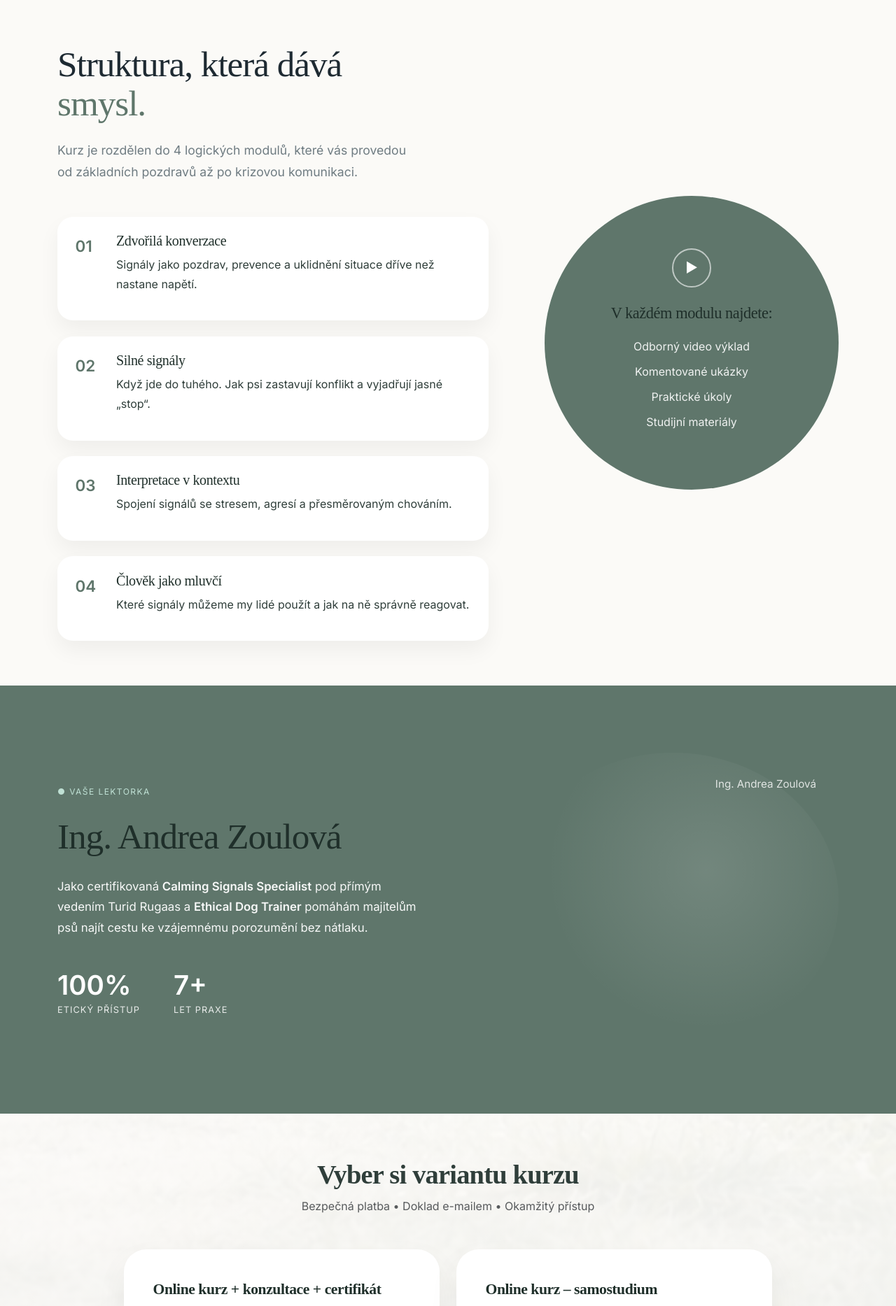
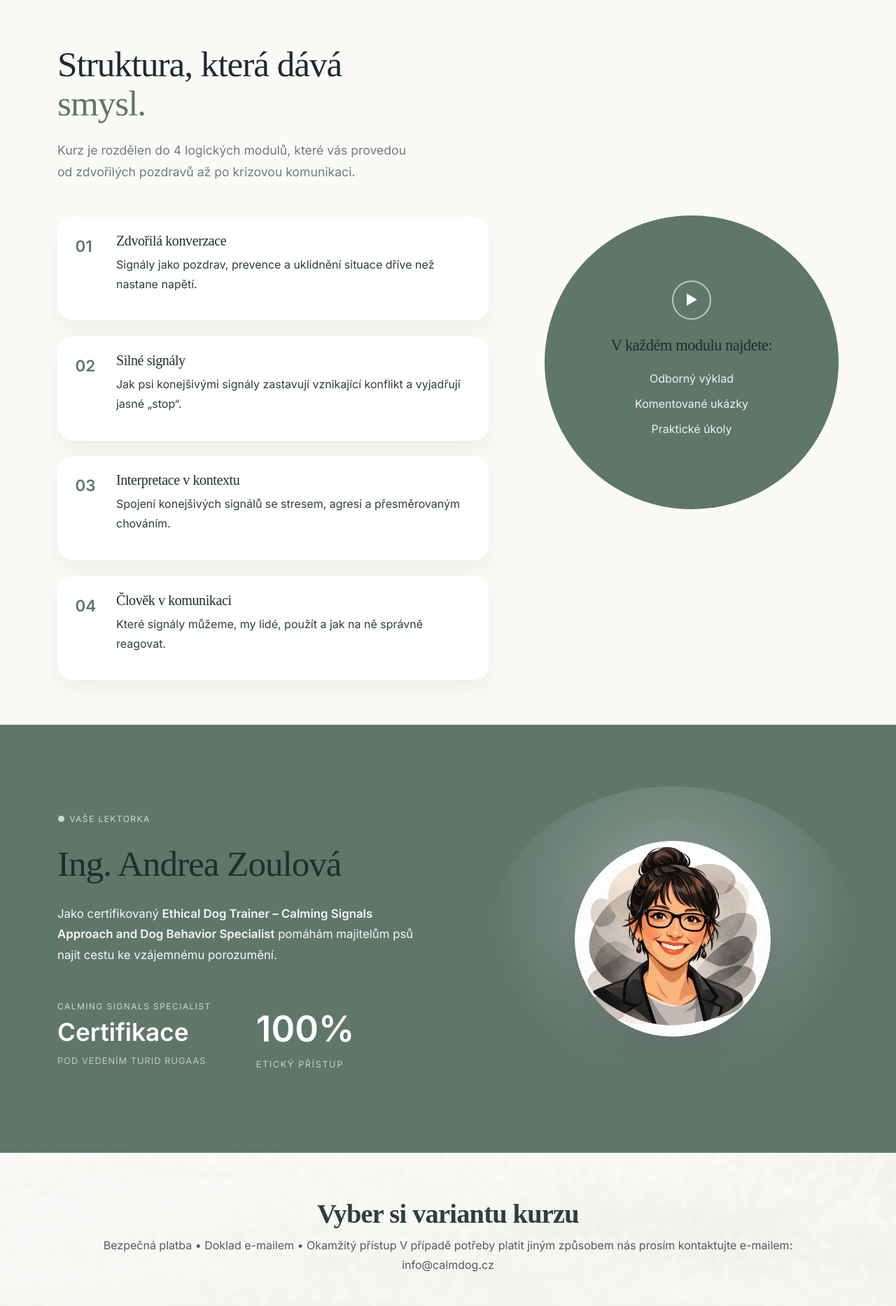
Before and after one commit to Denisathecatlady/online-course, a Django app: page / in a window 1280 px wide. Shown: the part 1840-3707 px from the top of the page at 70% size. Run offline with Django 5.2, Linux system fonts and the light colour scheme; data comes from the database, SQL or seed files in the repository; parts of the project's set-up code (start-up, migrations or seed data) failed here and were passed over.

Commit message:
visual_v_5

```diff
--- a/config/settings.py
+++ b/config/settings.py
@@ -27,6 +27,7 @@ ALLOWED_HOSTS = [
         "DJANGO_ALLOWED_HOSTS", "localhost,127.0.0.1"
     ).split(",")
     if h.strip()
+
 ]
 
 CSRF_TRUSTED_ORIGINS = [
--- a/courses/static/css/home.css
+++ b/courses/static/css/home.css
@@ -766,6 +766,181 @@
   opacity: 0.8;
 }
 
+/* doplnění vizuálu */
+.lecturer-stats {
+  display: flex;
+  gap: 4rem;
+  align-items: baseline;
+}
+
+.stat-text {
+  max-width: 280px;
+}
+
+.stat-text .stat-label {
+  display: block;
+  font-size: 0.75rem;
+  letter-spacing: 0.12em;
+  text-transform: uppercase;
+  opacity: 0.7;
+  margin-bottom: 0.4rem;
+}
+
+.stat-text .stat-value {
+  display: block;
+  font-size: 2.2rem;
+  font-weight: 600;
+  line-height: 1.1;
+  margin-bottom: 0.4rem;
+}
+
+.stat-text .stat-note {
+  font-size: 0.8rem;
+  letter-spacing: 0.08em;
+  text-transform: uppercase;
+  opacity: 0.6;
+}
+.stat-number {
+  position: relative;
+  top: 0.35rem;
+}
+
+
+.stat-number .stat-value {
+  display: block;
+  font-size: 3.2rem;
+  font-weight: 600;
+  line-height: 1;
+  margin-bottom: 0.6rem;
+}
+
+.stat-number .stat-label {
+  font-size: 0.75rem;
+  letter-spacing: 0.12em;
+  text-transform: uppercase;
+  opacity: 0.7;
+}
+.lecturer-stats {
+  display: flex;
+  gap: 4rem;
+  align-items: flex-end;
+}
+
+.stat-note,
+.stat-number .stat-label {
+  margin-bottom: 0;
+}
+
+.stat-note,
+.stat-number .stat-label {
+  font-size: 0.8rem;
+  line-height: 1.2;
+  letter-spacing: 0.12em;
+  text-transform: uppercase;
+  opacity: 0.65;
+  margin-top: 0.6rem;
+  margin-bottom: 0;
+}
+.lecturer-stats {
+  display: flex;
+  gap: 4rem;
+  align-items: flex-end;
+}
+
+.lecturer-visual {
+  position: relative;
+  display: flex;
+  flex-direction: column;
+  align-items: center;
+  justify-content: center;
+  gap: 1.6rem;
+}
+.lecturer-visual::before {
+  content: "";
+  position: absolute;
+  width: 520px;
+  height: 520px;
+  border-radius: 50%;
+  background: radial-gradient(
+    circle,
+    rgba(255,255,255,0.22) 0%,
+    rgba(255,255,255,0.12) 40%,
+    rgba(255,255,255,0.04) 65%,
+    transparent 70%
+  );
+  z-index: 0;
+}
+.lecturer-signature {
+  position: relative;
+  z-index: 1;
+  font-size: 0.85rem;
+  opacity: 0.75;
+  letter-spacing: 0.02em;
+}
+
+.lecturer-photo {
+  position: relative;
+  z-index: 1;
+  max-width: 320px;
+  width: 100%;
+  border-radius: 14px;
+  box-shadow: 0 28px 60px rgba(0, 0, 0, 0.18);
+}
+
+.lecturer-photo {
+  position: relative;
+  z-index: 1;
+  width: 280px;
+  aspect-ratio: 1 / 1;
+  object-fit: cover;
+  border-radius: 50%;
+  box-shadow: 0 24px 50px rgba(0, 0, 0, 0.18);
+}
+
+.lecturer-photo-wrap {
+  position: relative;
+  width: 280px;
+  height: 280px;
+  display: grid;
+  place-items: center;
+}
+
+.lecturer-photo-wrap::before {
+  content: "";
+  position: absolute;
+  inset: -40px;
+  border-radius: 50%;
+  background: radial-gradient(
+    circle,
+    rgba(255, 255, 255, 0.25) 0%,
+    rgba(255, 255, 255, 0.12) 35%,
+    rgba(255, 255, 255, 0.04) 60%,
+    rgba(255, 255, 255, 0) 70%
+  );
+  z-index: 0;
+}
+
+.lecturer-visual::before {
+  content: "";
+  position: absolute;
+  width: 520px;
+  height: 420px;
+  border-radius: 50%;
+  top: 48%;
+  left: 50%;
+  transform: translate(-50%, -50%);
+  background: radial-gradient(
+    ellipse at 50% 38%,
+    rgba(255,255,255,0.22) 0%,
+    rgba(255,255,255,0.12) 40%,
+    rgba(255,255,255,0.04) 62%,
+    transparent 72%
+  );
+  z-index: 0;
+}
+
+
+
 /* MOBILE */
 
 @media (max-width: 900px) {
--- a/courses/templates/courses/home.html
+++ b/courses/templates/courses/home.html
@@ -22,7 +22,7 @@
       <div class="hero-content">
 
         <span class="hero-badge">
-          ONLINE KURZ KONEJŠIVÝCH SIGNÁLŮ
+          ONLINE KURZ KONEJŠIVÉ SIGNÁLY V PRAXI
         </span>
 
         <h1 class="hero-title">
@@ -40,14 +40,14 @@
         </p>
 
         <ul class="hero-questions">
-          <li>Jaké funkce mají konejšivé signály a proč nejde o stres?</li>
+          <li>Jaké funkce mají konejšivé signály a proč nejde o signály stresu?</li>
           <li>Jak souvisí konejšivé signály a projevy agrese?</li>
           <li>Jak je využít v tréninku reaktivních a bázlivých psů?</li>
         </ul>
 
         <div class="hero-actions">
           <a href="#variants" class="btn-sage">
-            Chci začít studovat ↓
+            Koupit kurz ↓
           </a>
           <a href="{% url 'about' %}" class="btn-outline-sage">
             Více o kurzu →
@@ -58,22 +58,19 @@
 
       <!-- IMAGE -->
       <div class="hero-media">
-        <img
-          src="{% static 'img/hero-dog.jpg' %}"
-          alt="Klidný pes"
-        >
+        <img src="{% static 'img/hero-dog.jpg' %}" alt="Klidný pes">
 
         <div class="hero-quality">
-          <span class="icon">📜</span>
-          <div>
-            <small>GARANCE KVALITY</small><br>
-            <strong>Certifikace od Turid Rugaas</strong>
+          <span class="hero-quality-icon">📜</span>
+          <div class="hero-quality-text">
+            <small>GARANCE KVALITY</small>
+            <strong>Certifikovaný lektor</strong>
           </div>
         </div>
       </div>
-
     </div>
   </div>
+
 </section>
 
 
@@ -86,9 +83,8 @@
     </h2>
 
     <p class="section-lead mx-auto mb-6">
-      Konejšivé signály nejsou jen „pohyby“. Jsou to nástroje,
-      kterými psi předcházejí konfliktům, vyjadřují zdvořilost
-      a regulují stres v každodenních situacích.
+      Konejšivé signály nejsou náhodné. Jsou to komunikační nástroje, kterými psi
+      předcházejí konfliktům, vyjadřují zdvořilost a regulují stres v každodenních situacích.
     </p>
 
     <!-- PILÍŘE -->
@@ -97,7 +93,7 @@
       <div class="col-md-4">
         <div class="why-card">
           <div class="why-icon eye">👁️</div>
-          <h5>Oko specialisty</h5>
+          <h5>Co se naučíte</h5>
           <p>
             V kurzu se naučíte rozpoznat, kdy jsou konejšivé signály
             běžnou klidnou komunikací a kdy se objevují v souvislosti
@@ -125,9 +121,8 @@
           <div class="why-icon heart">🤍</div>
           <h5>Etický přístup a správné vyhodnocení</h5>
           <p>
-            Bez trestů a dominance. Zaměřujeme se na rozlišení
-            eustresu a distresu, správné vyhodnocení situace
-            a rozhodnutí, kdy je zásah člověka přínosný – a kdy ne.
+            Bez nátlaku a dominance. Zaměřujeme se na rozlišení eustresu a distresu, správné
+            vyhodnocení situace a rozhodnutí, kdy je zásah člověka přínosný – a kdy ne.
           </p>
         </div>
       </div>
@@ -164,8 +159,8 @@
       </h2>
 
       <p class="structure-lead">
-        Kurz je rozdělen do 4 logických modulů, které vás provedou
-        od základních pozdravů až po krizovou komunikaci.
+        Kurz je rozdělen do 4 logických modulů, které vás provedou od zdvořilých pozdravů až
+        po krizovou komunikaci.
       </p>
 
       <div class="module-list">
@@ -182,7 +177,7 @@
           <div class="module-number">02</div>
           <div>
             <h5>Silné signály</h5>
-            <p>Když jde do tuhého. Jak psi zastavují konflikt a vyjadřují jasné „stop“.</p>
+            <p>Jak psi konejšivými signály zastavují vznikající konflikt a vyjadřují jasné „stop“.</p>
           </div>
         </div>
 
@@ -190,15 +185,15 @@
           <div class="module-number">03</div>
           <div>
             <h5>Interpretace v kontextu</h5>
-            <p>Spojení signálů se stresem, agresí a přesměrovaným chováním.</p>
+            <p>Spojení konejšivých signálů se stresem, agresí a přesměrovaným chováním.</p>
           </div>
         </div>
 
         <div class="module-card">
           <div class="module-number">04</div>
           <div>
-            <h5>Člověk jako mluvčí</h5>
-            <p>Které signály můžeme my lidé použít a jak na ně správně reagovat.</p>
+            <h5>Člověk v komunikaci</h5>
+            <p>Které signály můžeme, my lidé, použít a jak na ně správně reagovat.</p>
           </div>
         </div>
 
@@ -211,10 +206,9 @@
         <div class="play-icon">▶</div>
         <h4>V každém modulu najdete:</h4>
         <ul>
-          <li>Odborný video výklad</li>
+          <li>Odborný výklad</li>
           <li>Komentované ukázky</li>
           <li>Praktické úkoly</li>
-          <li>Studijní materiály</li>
         </ul>
       </div>
     </div>
@@ -228,7 +222,6 @@
 
     <!-- TEXT -->
     <div class="lecturer-content">
-
       <span class="lecturer-badge">
         ● VAŠE LEKTORKA
       </span>
@@ -238,33 +231,38 @@
       </h2>
 
       <p class="lecturer-lead">
-        Jako certifikovaná <strong>Calming Signals Specialist</strong>
-        pod přímým vedením Turid Rugaas a
-        <strong>Ethical Dog Trainer</strong>
-        pomáhám majitelům psů najít cestu
-        ke vzájemnému porozumění bez nátlaku.
+        Jako certifikovaný
+        <strong>Ethical Dog Trainer – Calming Signals Approach and Dog Behavior Specialist</strong>
+        pomáhám majitelům psů najít cestu ke vzájemnému porozumění.
       </p>
 
       <div class="lecturer-stats">
-        <div class="stat">
-          <strong>100%</strong>
-          <span>Etický přístup</span>
+        <div class="stat stat-text">
+          <span class="stat-label">Calming Signals Specialist</span>
+          <strong class="stat-value">Certifikace</strong>
+          <span class="stat-note">pod vedením Turid Rugaas</span>
         </div>
 
-        <div class="stat">
-          <strong>7+</strong>
-          <span>Let praxe</span>
+        <div class="stat stat-number">
+          <strong class="stat-value">100%</strong>
+          <span class="stat-label">Etický přístup</span>
         </div>
       </div>
+
 
     </div>
 
     <!-- DEKOR / PRAVÁ ČÁST -->
     <div class="lecturer-visual">
-      <span class="lecturer-signature">
-        Ing. Andrea Zoulová
-      </span>
+      <div class="lecturer-photo-wrap">
+        <img
+          src="{% static 'img/lecturer-portrait.png' %}"
+          alt="Ing. Andrea Zoulová"
+          class="lecturer-photo"
+        >
+      </div>
     </div>
+
 
   </div>
 </section>
@@ -282,6 +280,8 @@
 
     <p class="text-muted text-center mb-5">
       Bezpečná platba • Doklad e-mailem • Okamžitý přístup
+      V případě potřeby platit jiným způsobem nás prosím kontaktujte e-mailem:
+      info@calmdog.cz
     </p>
 
     <div class="row g-4 justify-content-center">
```
Also changed, not shown: courses/static/img/hero-dog.jpg, courses/static/img/lecturer-portrait.png (added).
